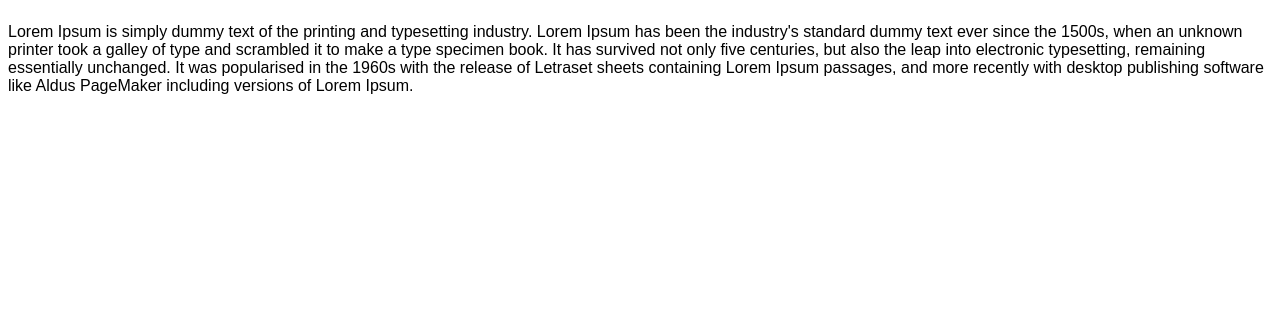
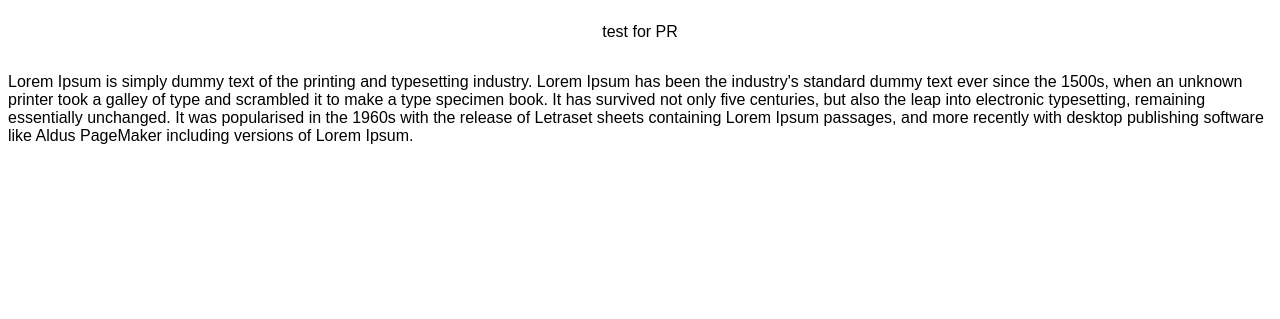
Before and after one commit to hidehiro98/git-101, a plain HTML site: page index.html in a window 1280 px wide. Shown: the part 481-800 px from the top of the page. Drawn offline with Linux system fonts and the light colour scheme.

Commit message:
Test for PR

```diff
--- a/index.html
+++ b/index.html
@@ -6,6 +6,7 @@
     <div class="container">
       <img src="lewagon-red.jpg" alt="">
       <h1>Git and GitHub workshop</h1>
+      <p>test for PR</p>
       <p>
         Lorem Ipsum is simply dummy text of the printing and typesetting industry. Lorem Ipsum has been the industry's standard dummy text ever since the 1500s, when an unknown printer took a galley of type and scrambled it to make a type specimen book. It has survived not only five centuries, but also the leap into electronic typesetting, remaining essentially unchanged. It was popularised in the 1960s with the release of Letraset sheets containing Lorem Ipsum passages, and more recently with desktop publishing software like Aldus PageMaker including versions of Lorem Ipsum.
       </p>
```
